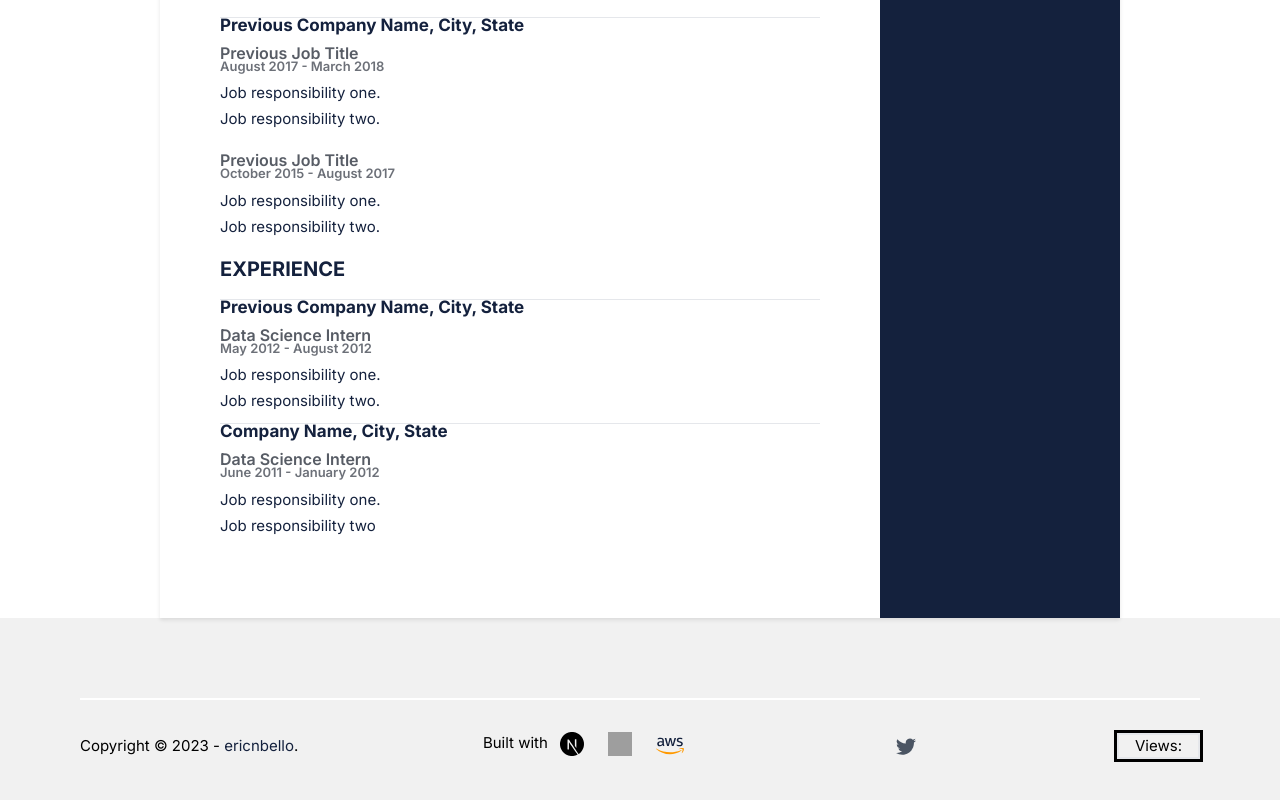
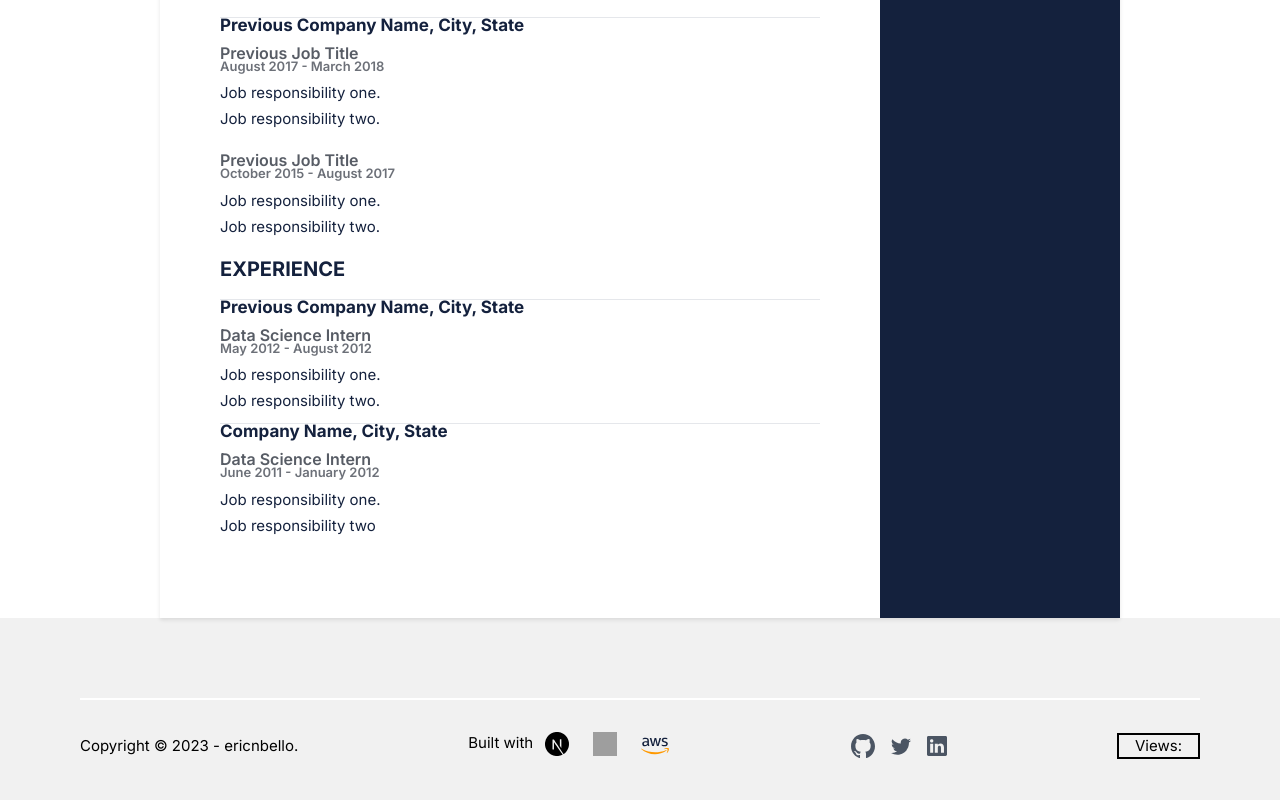
Before and after one commit to ericnbello/serverless, a Next.js app: page / in a window 1280 px wide. Shown: the part 521-1321 px from the top of the page. Built offline with nearby package versions, Linux system fonts and the light colour scheme; no server answers; grey boxes are pictures that could not be loaded.

Commit message:
added footer

```diff
--- a/components/Footer.js
+++ b/components/Footer.js
@@ -1,9 +1,9 @@
 import React from "react";
-// import userData from "../constants/data";
-// import Github from "../icons/Github.js";
-// import LinkedIn from "../icons/LinkedIn.js"
+import userData from "../constants/data";
+import Github from "./icons/Github.js";
+import LinkedIn from "./icons/LinkedIn.js"
 // import Nextjs from "../icons/Nextjs.js";
-import Image from 'next/image'
+// import Image from 'next/image'
 import VisitorCounter from "./VisitorCounter";
 
 const currentYear = new Date().getFullYear();
@@ -15,7 +15,7 @@ export default function Footer() {
         <div className="h-0.5 w-full bg-white dark:bg-gray-700"></div>
         <div className="flex flex-col space-y-4 md:space-y-0 md:flex-row justify-between md:items-center mt-8">
           <div className="flex flex-row justify-center">
-            <p>Copyright &copy; { currentYear } - <span><a className="hover:font-bold" href="https://www.github.com/ericnbello">ericnbello</a></span>. </p>
+            <p>Copyright &copy; { currentYear } - <span><a className="text-black dark:text-white hover:font-bold hover:text-black dark:hover:text-white" href="https://www.github.com/ericnbello">ericnbello</a></span>. </p>
           </div>
           <div className="flex flex-row justify-center">
             <p className="flex flex-row">Built with
@@ -36,13 +36,13 @@ export default function Footer() {
           </div>
           <div className="space-x-4 flex flex-row justify-center items-center">
             <a
-              // href={userData.socialLinks.github}
+              href={userData.socialLinks.github}
               className="text-base font-normal text-gray-600 dark:text-gray-300"
             >
-              {/* <Github /> */}
+              <Github />
             </a>
             <a
-              // href={userData.socialLinks.twitter}
+              href={userData.socialLinks.twitter}
               className="text-base font-normal text-gray-600 dark:text-gray-300"
             >
               <svg
@@ -57,10 +57,10 @@ export default function Footer() {
               </svg>
             </a>
             <a
-              // href={userData.socialLinks.linkedin}
+              href={userData.socialLinks.linkedin}
               className="text-base font-normal text-gray-600 dark:text-gray-300"
             >
-              {/* <LinkedIn /> */}
+              <LinkedIn />
             </a>
           </div>
           <div className="flex flex-row justify-center items-center md:justify-end">
--- a/components/VisitorCounter.js
+++ b/components/VisitorCounter.js
@@ -19,7 +19,7 @@ export default function VisitorCounter() {
     }, []);
 
     return (
-        <div className="border-2 outline px-4">
+        <div className="border-2 border-black dark:border-white px-4">
             <p>Views: {count}</p>
         </div>
     )
--- a/constants/data.js
+++ b/constants/data.js
@@ -1,10 +1,10 @@
 const userData = {
-  homepageDescription: "Hey there! Welcome to my portfolio site! As a freelance web developer, my passion lies in crafting incredible websites that not only look stunning but also function flawlessly. I specialize in creating tailored solutions that empower businesses and individuals to achieve their online objectives. If you're looking for a developer, cloud engineer, or DevOps professional, let's connect and discuss how I can contribute to your team. Together, we can accomplish some remarkable things!",
+  homepageDescription: "Hey there! Welcome to my clou resume.",
   githubUsername: "ericnbello",
   name: "Eric Bello",
-  designation: "Full-Stack Developer",
+  designation: "Cloud Engineer",
   avatarUrl: "/avatar.png",
-  email: "ericnbello@gmail.com",
+  email: "hi@ericnbello.com",
   phone: "",
   address: "Miami, FL",
   articles: [
```
Also changed, not shown: components/icons/Aws.js, 3 other files (tests, documents, lock files or other folders).
